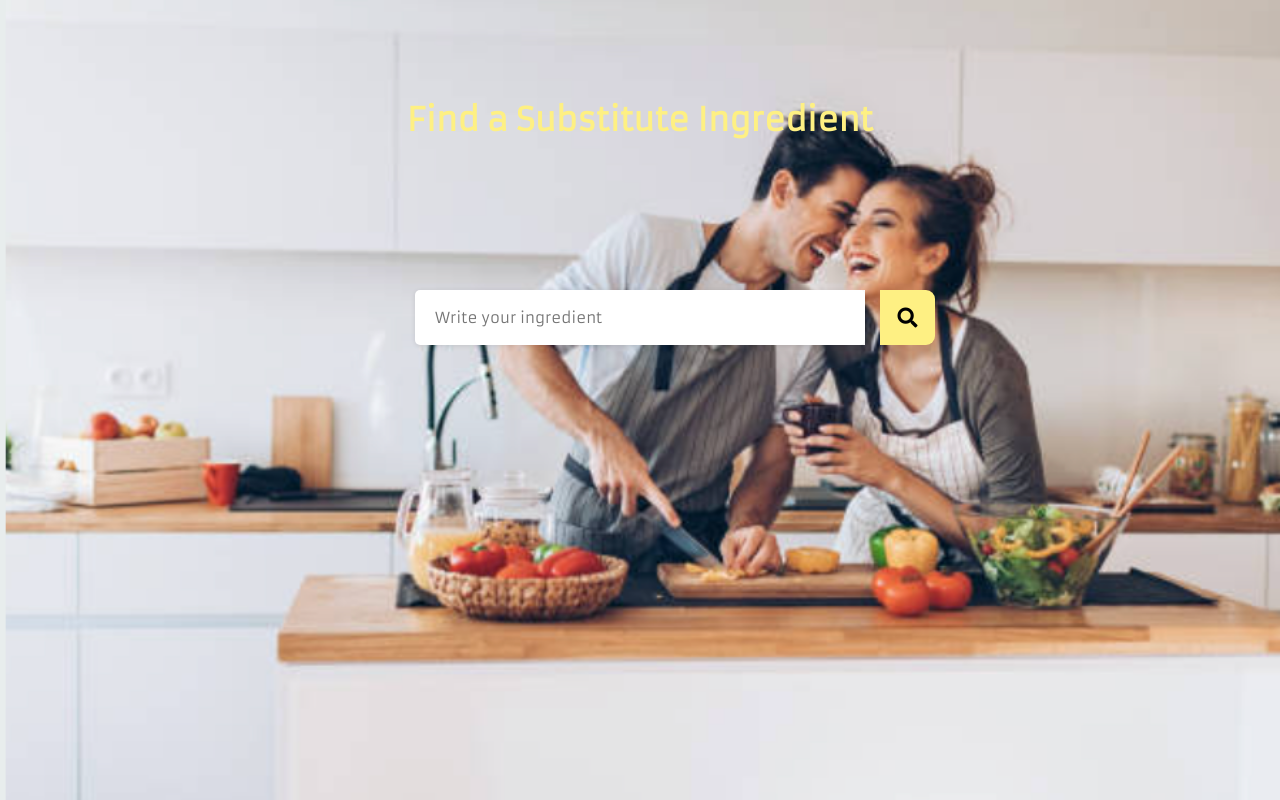
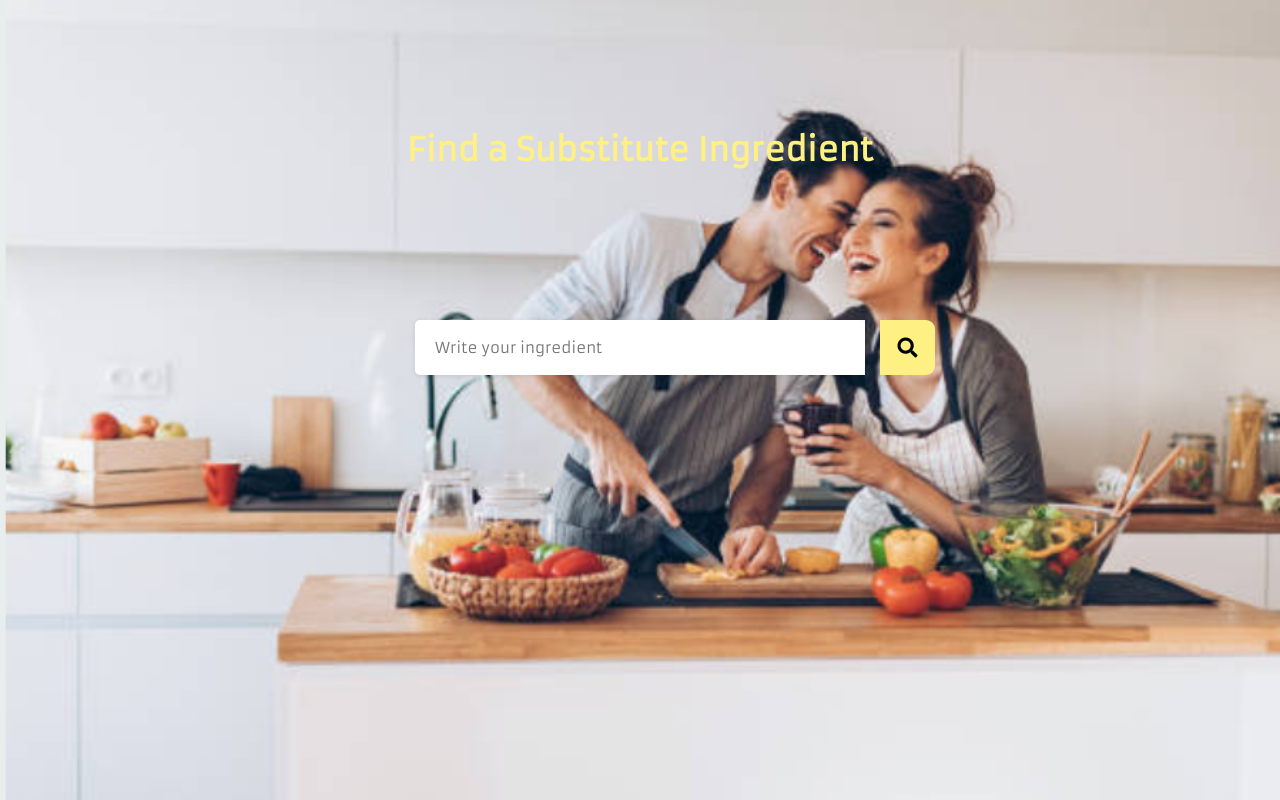
Before and after one commit to SallyResch/Ingrii.sti, a plain HTML site: page index.html in a window 1280 px wide. Drawn offline with Linux system fonts and the light colour scheme.

Commit message:
move test of substitute

```diff
--- a/style.css
+++ b/style.css
@@ -21,7 +21,8 @@ body {
 .text .Substitute {
   color: #FEF083;
   text-align: center;
-
+  padding-bottom: 0;
+  padding-top: 30px;
 }
 
 input ::placeholder {
```
